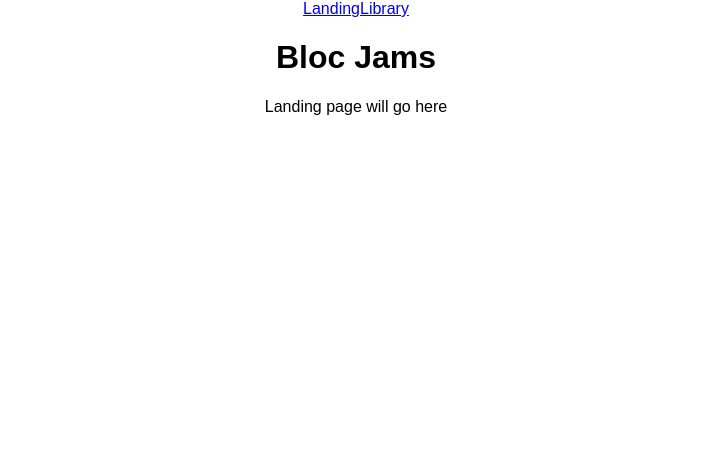
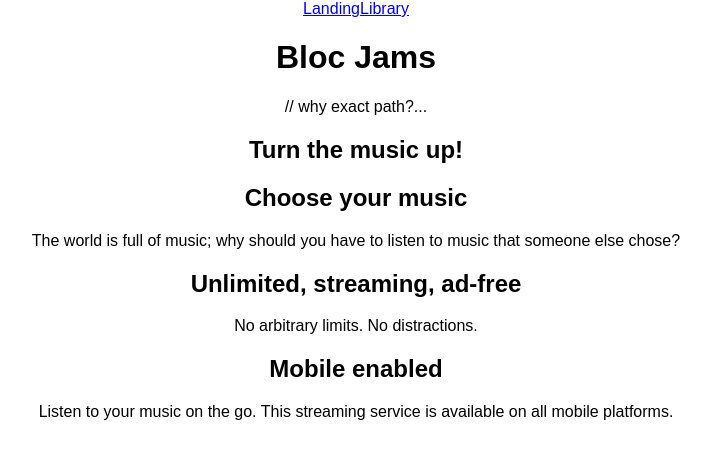
Before and after one commit to CassadyBlake/react-bloc-jams, a React (Create React App) app: page / in a window 1280 px wide. Shown: the top 458 px of the page, without its empty margins (284-995 px from the left). Built offline with nearby package versions, Linux system fonts and the light colour scheme.

Commit message:
blocJams react landing: completed

```diff
--- a/src/App.js
+++ b/src/App.js
@@ -17,6 +17,7 @@
           <h1>Bloc Jams</h1>
         </header>
         <main>
+        // why exact path?...
           <Route exact path="/" component={Landing} />
           <Route path="/library" component={Library} />
         </main>
--- a/src/components/Landing.js
+++ b/src/components/Landing.js
@@ -2,7 +2,22 @@
 
 const Landing = () => (
   <section className="landing">
-    Landing page will go here
+    <h1 className="hero-title">Turn the music up!</h1>
+
+    <section className="selling-points">
+      <div className="point">
+        <h2 className="point-title">Choose your music</h2>
+        <p className="point-description">The world is full of music; why should you have to listen to music that someone else chose?</p>
+      </div>
+      <div className="point">
+        <h2 className="point-title">Unlimited, streaming, ad-free</h2>
+        <p className="point-description">No arbitrary limits. No distractions.</p>
+      </div>
+      <div className="point">
+        <h2 className="point-title">Mobile enabled</h2>
+        <p className="point-description">Listen to your music on the go. This streaming service is available on all mobile platforms.</p>
+      </div>
+    </section>
   </section>
 );
 
```
